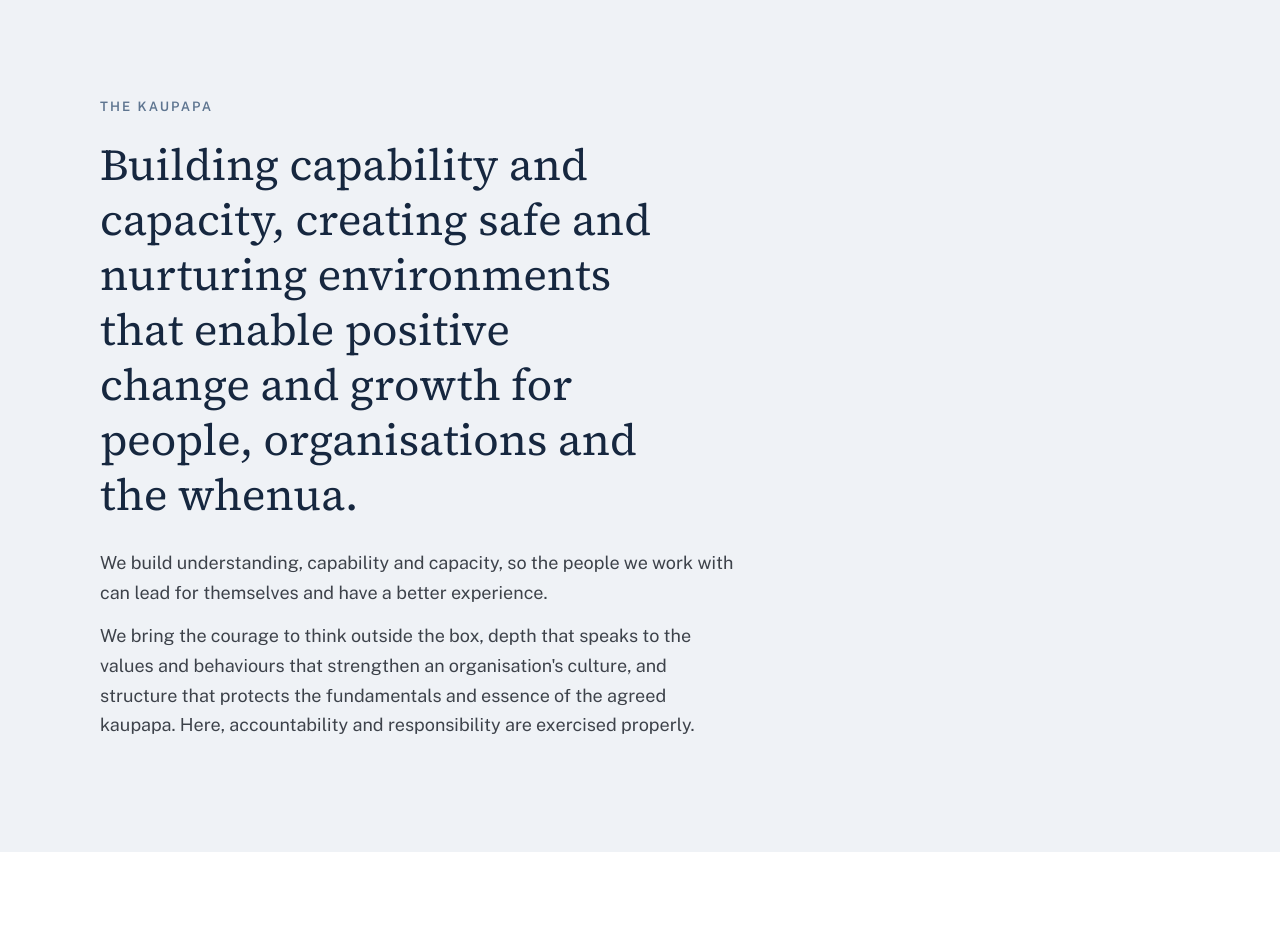
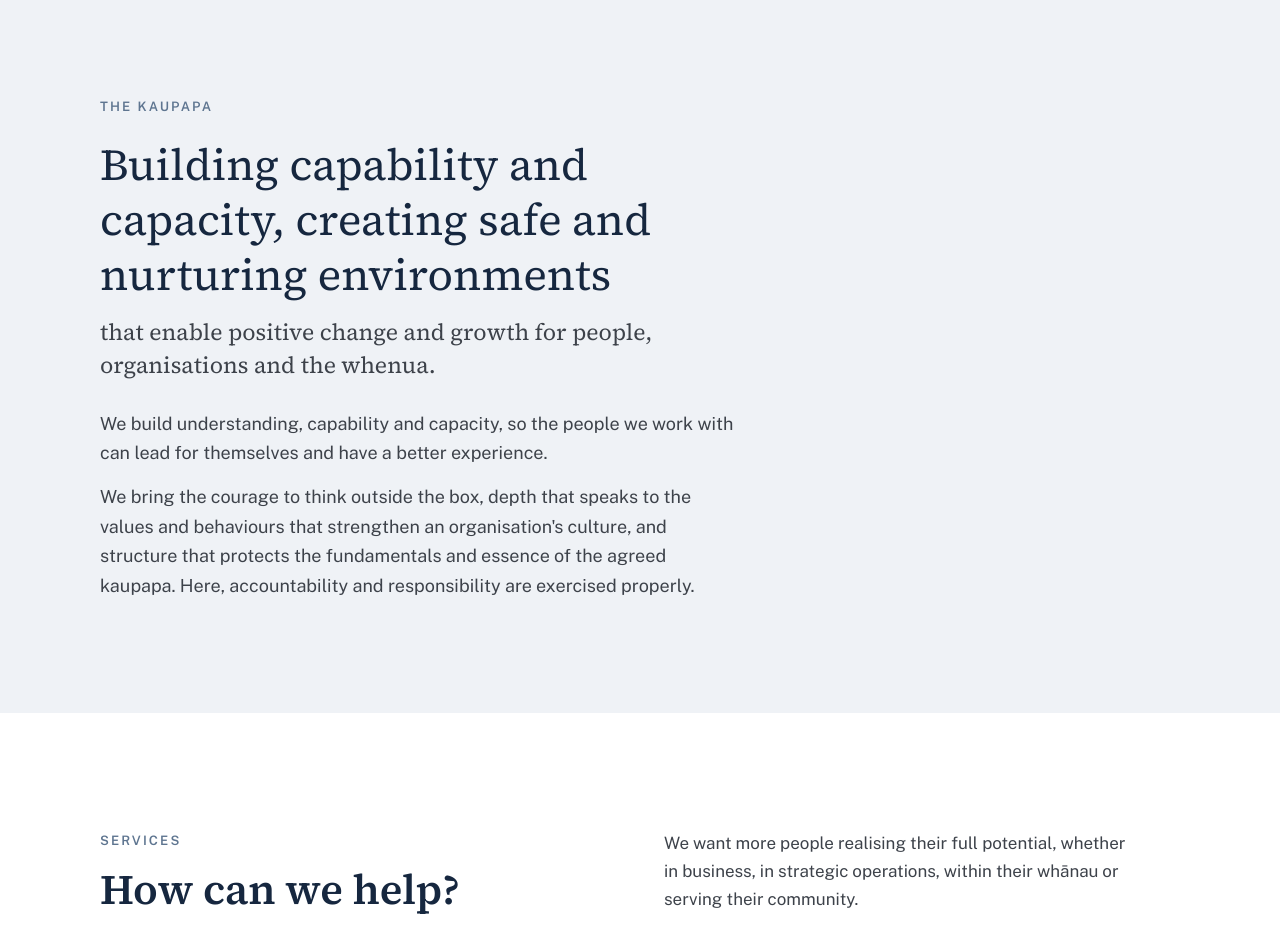
Before and after one commit to te-ahu-solutions/teahusolutions-site, a plain HTML site: page index.html in a window 1280 px wide. Shown: the part 980-1914 px from the top of the page. Drawn offline with nearby package versions, Linux system fonts and the light colour scheme.

Commit message:
Kaupapa: smaller second line
Co-Authored-By: Claude Opus 5.5 <noreply@anthropic.com>
Claude-Session: https://claude.ai/code/session_0119XnKzfrincsJEcgWgY1UT

```diff
--- a/index.html
+++ b/index.html
@@ -67,6 +67,7 @@ nav.main a:hover{color:#fff;text-decoration:underline;text-underline-offset:5px}
 section{padding-block:clamp(64px,9vw,112px)}
 .cloud{background:var(--cloud)}
 .kaupapa .statement{font-family:var(--display);font-size:clamp(28px,3.8vw,44px);line-height:1.25;color:var(--navy);max-width:24ch;margin:18px 0 26px}
+.kaupapa .statement .sub{display:block;margin-top:14px;font-size:clamp(19px,2vw,23px);line-height:1.45;color:var(--graphite)}
 .kaupapa p.body{max-width:58ch;font-size:18px}
 
 .services .head{display:grid;grid-template-columns:minmax(0,1fr) minmax(0,1fr);gap:48px;align-items:end;margin-bottom:48px}
@@ -258,7 +259,7 @@ footer a{color:#C9D4E0}
   <section class="kaupapa cloud" id="kaupapa" aria-labelledby="h-kaupapa">
     <div class="wrap">
       <span class="eyebrow" id="h-kaupapa">The kaupapa</span>
-      <p class="statement">Building capability and capacity, creating safe and nurturing environments that enable positive change and growth for people, organisations and the whenua.</p>
+      <p class="statement">Building capability and capacity, creating safe and nurturing environments<span class="sub">that enable positive change and growth for people, organisations and the whenua.</span></p>
       <p class="body">We build understanding, capability and capacity, so the people we work with can lead for themselves and have a better experience.</p>
       <p class="body">We bring the courage to think outside the box, depth that speaks to the values and behaviours that strengthen an organisation's culture, and structure that protects the fundamentals and essence of the agreed kaupapa. Here, accountability and responsibility are exercised properly.</p>
     </div>
```
